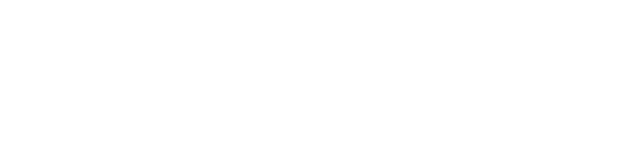
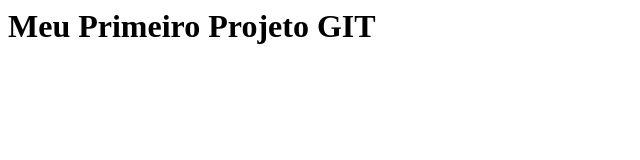
Before and after one commit to prof-matioli/site, a plain HTML site: page index.html in a window 1280 px wide. Shown: the whole page, without its empty margins (0-640 px from the left). Drawn offline with Linux system fonts and the light colour scheme.

Commit message:
Acrescentado H1

```diff
--- a/index.html
+++ b/index.html
@@ -5,7 +5,7 @@
 </head>
 
 <BODY>
-
+<h1>Meu Primeiro Projeto GIT</h1>
 </BODY>
 
 </html>
```
